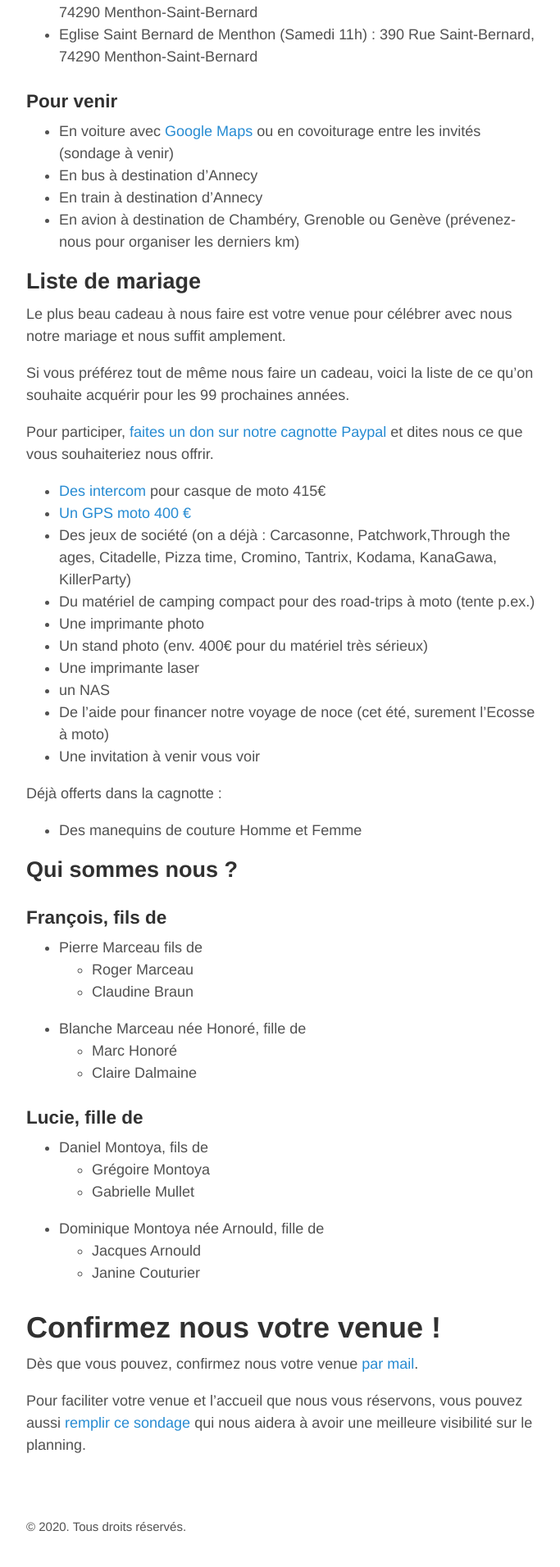
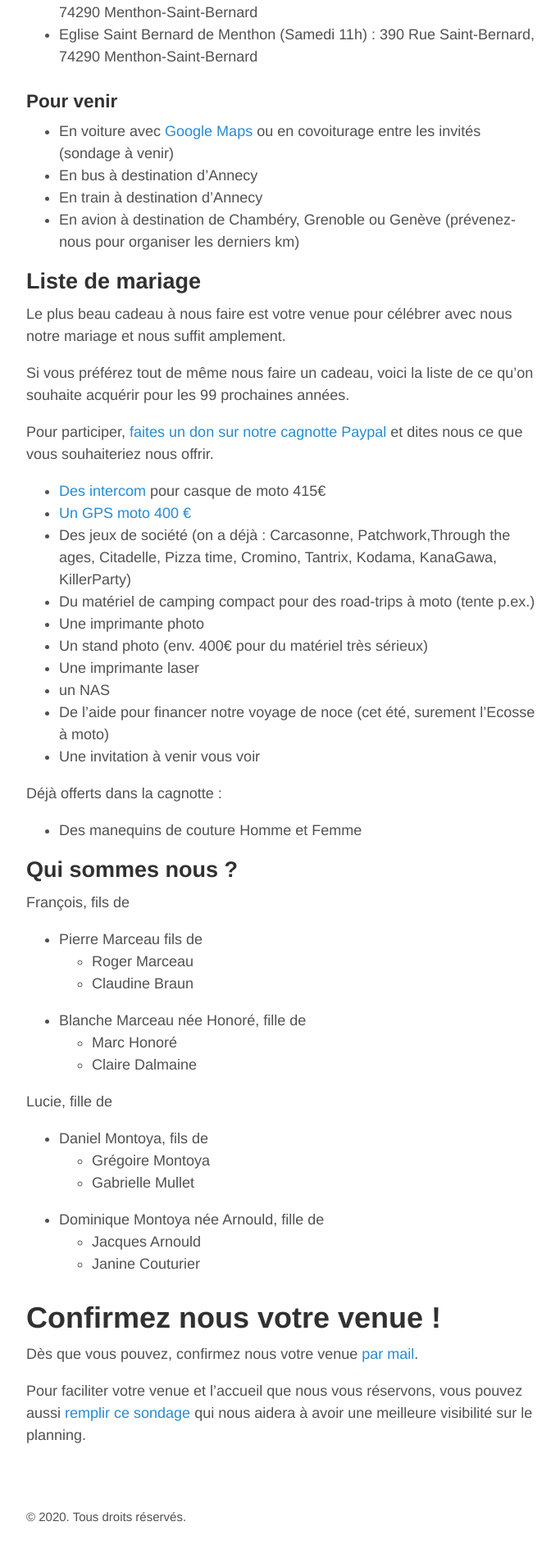
Before and after one commit to francoismarceau/blog, a Jekyll site: the page built from index.md, in a window 1280 px wide. Shown: the part 2242-4154 px from the top of the page at 82% size, without its empty margins (293-976 px from the left). Built offline with Jekyll 4.4.1, drawn with Linux system fonts in a browser that asks for light colours.

```diff
--- a/index.md
+++ b/index.md
@@ -94,8 +94,7 @@ Déjà offerts dans la cagnotte :
 * Des manequins de couture Homme et Femme
 
 ## Qui sommes nous ?
-
-### François, fils de
+François, fils de
 * Pierre Marceau fils de
   * Roger Marceau
   * Claudine Braun
@@ -103,7 +102,7 @@ Déjà offerts dans la cagnotte :
   * Marc Honoré
   * Claire Dalmaine
 
-### Lucie, fille de
+Lucie, fille de
 * Daniel Montoya, fils de
   * Grégoire Montoya
   * Gabrielle Mullet
```
